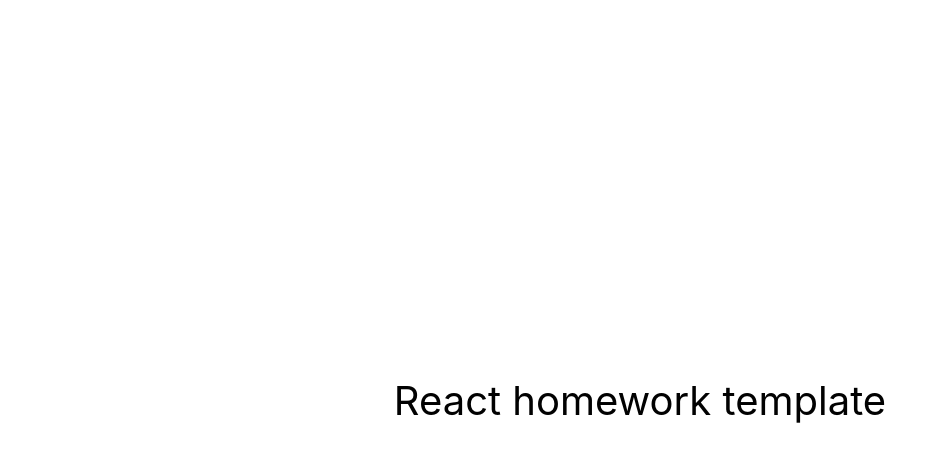
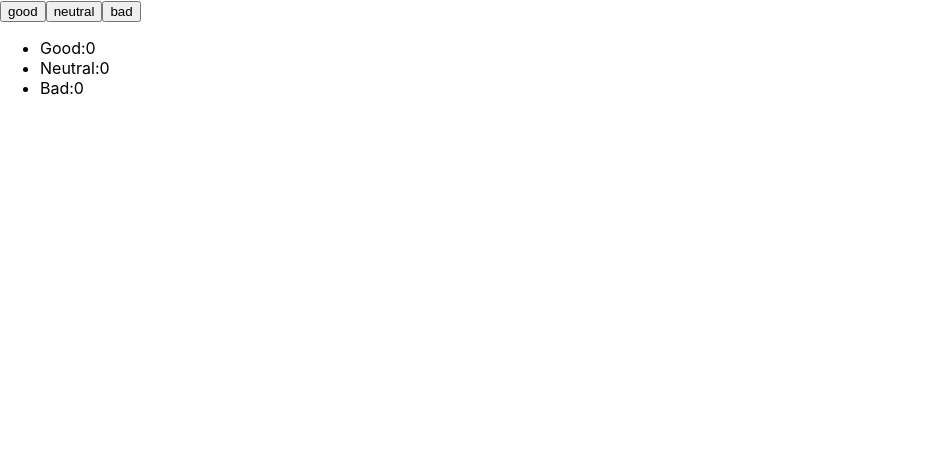
Before and after one commit to Victoria-Panayoti/goit-react-hw-02-feedback, a React (Create React App) app: page / in a window 1280 px wide. Shown: the top 462 px of the page, without its empty margins (0-947 px from the left). Built offline with nearby package versions, Linux system fonts and the light colour scheme.

Commit message:
add components

```diff
--- a/src/components/App.jsx
+++ b/src/components/App.jsx
@@ -1,16 +1,26 @@
-export const App = () => {
-  return (
-    <div
-      style={{
-        height: '100vh',
-        display: 'flex',
-        justifyContent: 'center',
-        alignItems: 'center',
-        fontSize: 40,
-        color: '#010101'
-      }}
-    >
-      React homework template
-    </div>
-  );
-};
+import React, { Component } from 'react';
+import { FeedbackOptions } from './FeedbackOptions/FeedbackOptions';
+import { Statistics } from './Statistics/Statistics';
+
+export class App extends Component {
+  state = {
+    good: 0,
+    neutral: 0,
+    bad: 0,
+  };
+  handleClick = item => {
+    this.setState(prevState => ({ [item]: prevState[item] + 1 }));
+  };
+  render() {
+    const { good, neutral, bad } = this.state;
+    return (
+      <div>
+        <FeedbackOptions
+          items={Object.keys(this.state)}
+          onClickFeedback={this.handleClick}
+        />
+        <Statistics good={good} neutral={neutral} bad={bad} />
+      </div>
+    );
+  }
+}
--- /dev/null
+++ b/src/components/FeedbackOptions/FeedbackOptions.jsx
@@ -0,0 +1,11 @@
+import React from 'react';
+
+export const FeedbackOptions = ({ items,onClickFeedback }) => {
+  return (
+    <div>
+      {items.map((item, index) => (
+        <button key={index} onClick={()=>onClickFeedback(item)}>{item}</button>
+      ))}
+    </div>
+  );
+};
--- /dev/null
+++ b/src/components/Statistics/Statistics.jsx
@@ -0,0 +1,11 @@
+import React from 'react';
+
+export const Statistics = ({ good, neutral, bad }) => {
+  return (
+    <ul>
+      <li>Good:{good}</li>
+      <li>Neutral:{neutral}</li>
+      <li>Bad:{bad}</li>
+    </ul>
+  );
+};
```
